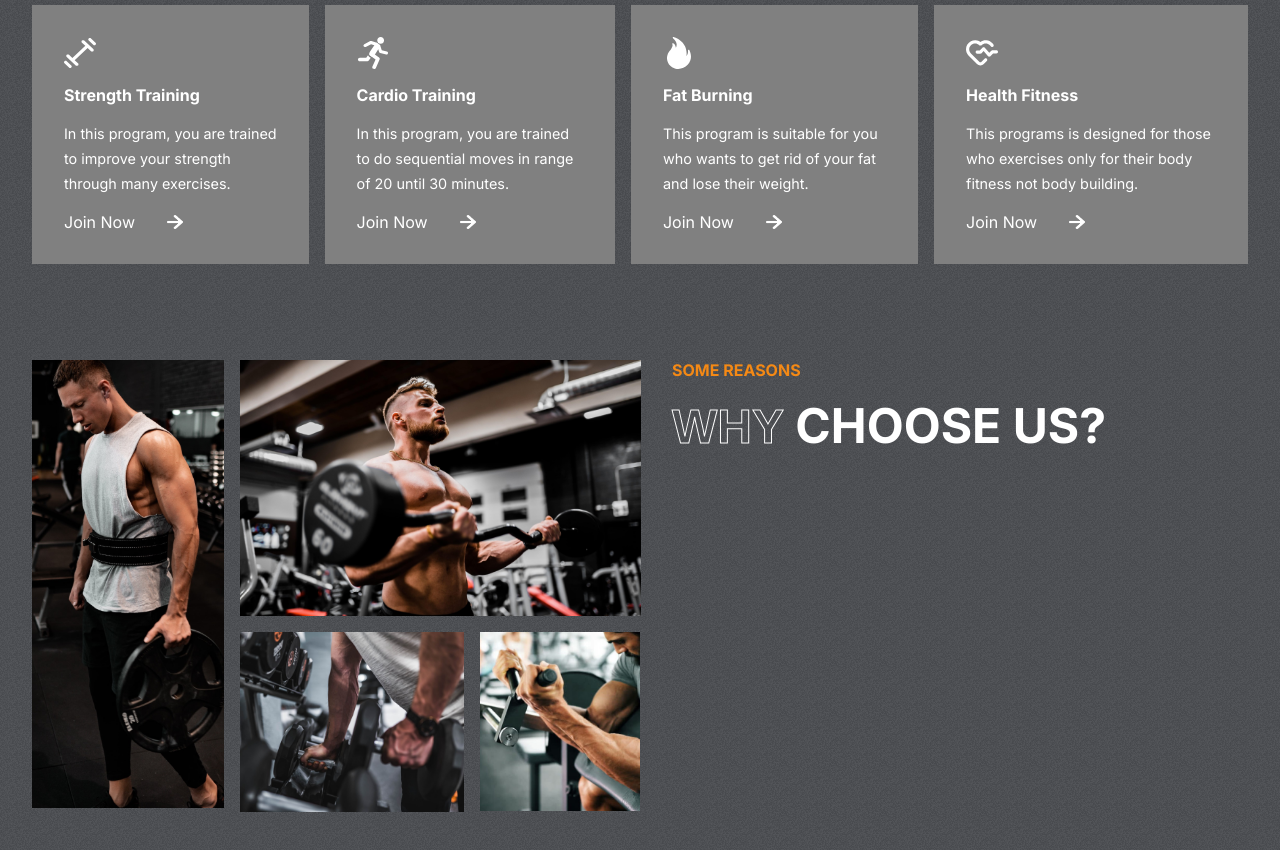
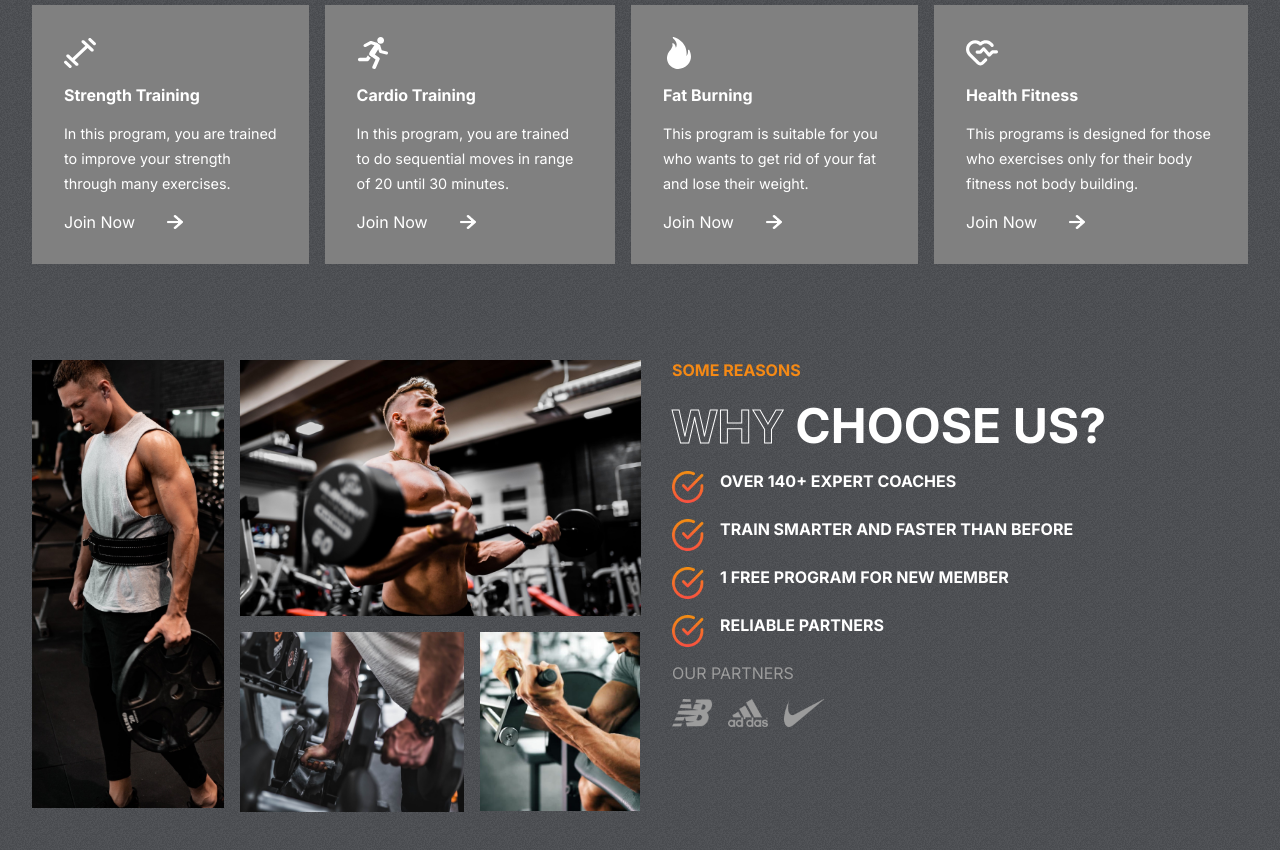
Before and after one commit to ZainRk/FitClub-Starter, a React (Create React App) app: page / in a window 1280 px wide. Shown: the part 907-1757 px from the top of the page. Built offline with nearby package versions, Linux system fonts and the light colour scheme.

Commit message:
completed reasons section

```diff
--- a/src/components/Reasons/Reasons.css
+++ b/src/components/Reasons/Reasons.css
@@ -55,3 +55,29 @@
   font-size: 3rem;
   font-weight: bold;
 }
+
+.details-r {
+  display: flex;
+  flex-direction: column;
+  gap: 1rem;
+}
+
+.details-r > div {
+  display: flex;
+  font-size: 1rem;
+  gap: 1rem;
+}
+
+.details-r > div > img {
+  width: 2rem;
+  height: 2rem;
+}
+
+.partners {
+  display: flex;
+  gap: 1rem;
+}
+
+.partners > img {
+  width: 2.5rem;
+}
--- a/src/components/Reasons/Reasons.jsx
+++ b/src/components/Reasons/Reasons.jsx
@@ -4,7 +4,7 @@
 import image2 from "../../assets/image2.png";
 import image3 from "../../assets/image3.png";
 import image4 from "../../assets/image4.png";
-import bn from "../../assets/nb.png";
+import nb from "../../assets/nb.png";
 import adidas from "../../assets/adidas.png";
 import nike from "../../assets/nike.png";
 import tick from "../../assets/tick.png";
@@ -24,6 +24,39 @@
           <span className="stroke-text">why</span>
           <span> choose us?</span>
         </div>
+
+        <div className="details-r">
+          <div>
+            <img src={tick} alt=""></img>
+            <span>OVER 140+ EXPERT COACHES</span>
+          </div>
+          <div>
+            <img src={tick} alt="" />
+            <span>TRAIN SMARTER AND FASTER THAN BEFORE</span>
+          </div>
+          <div>
+            <img src={tick} alt="" />
+            <span>1 FREE PROGRAM FOR NEW MEMBER</span>
+          </div>
+          <div>
+            <img src={tick} alt="" />
+            <span>RELIABLE PARTNERS</span>
+          </div>
+        </div>
+        <span
+          style={{
+            color: "var(--gray)",
+            fontWeight: "normal",
+          }}
+        >
+          OUR PARTNERS
+        </span>
+
+        <div className="partners">
+          <img src={nb} alt="" />
+          <img src={adidas} alt="" />
+          <img src={nike} alt="" />
+        </div>
       </div>
     </div>
   );
```
